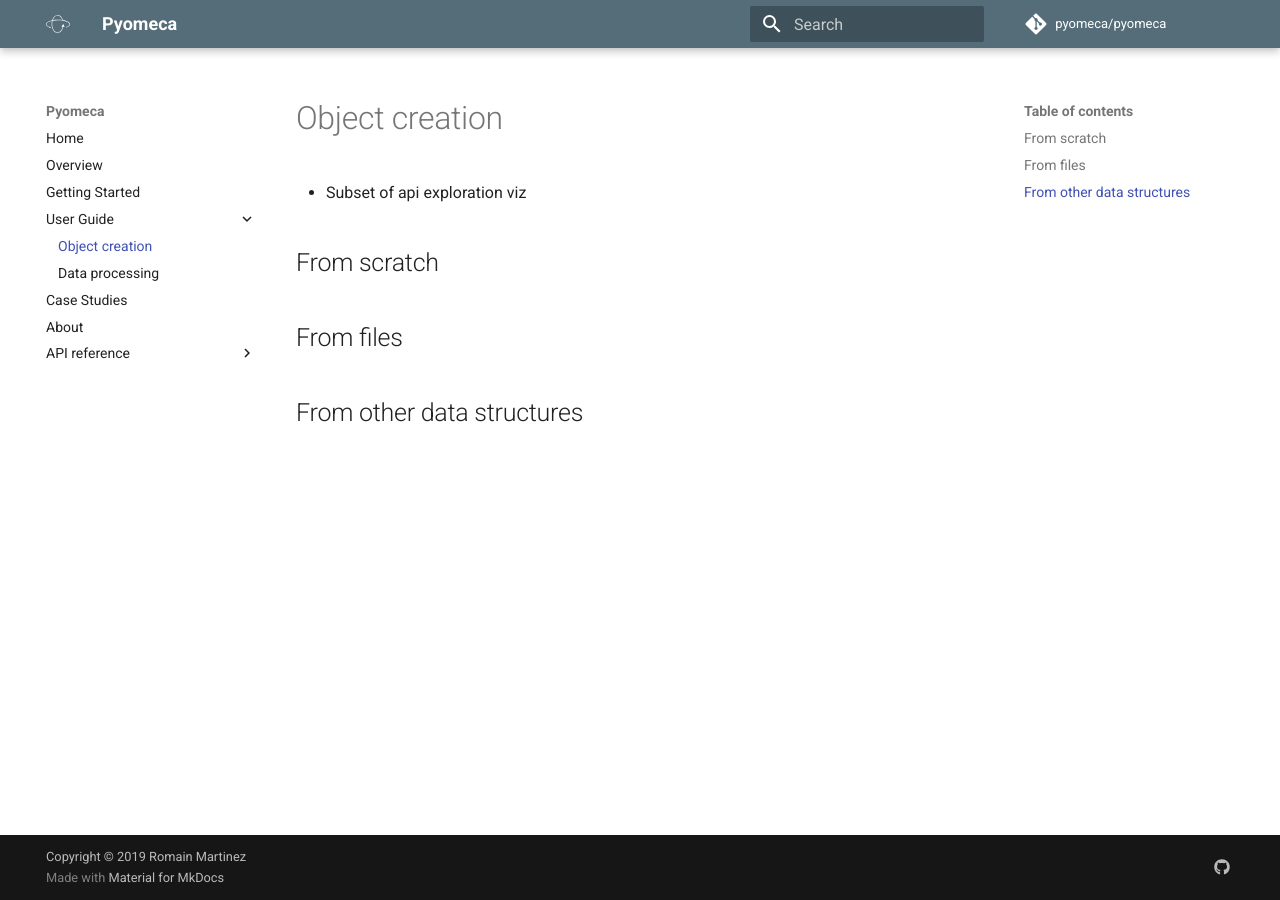
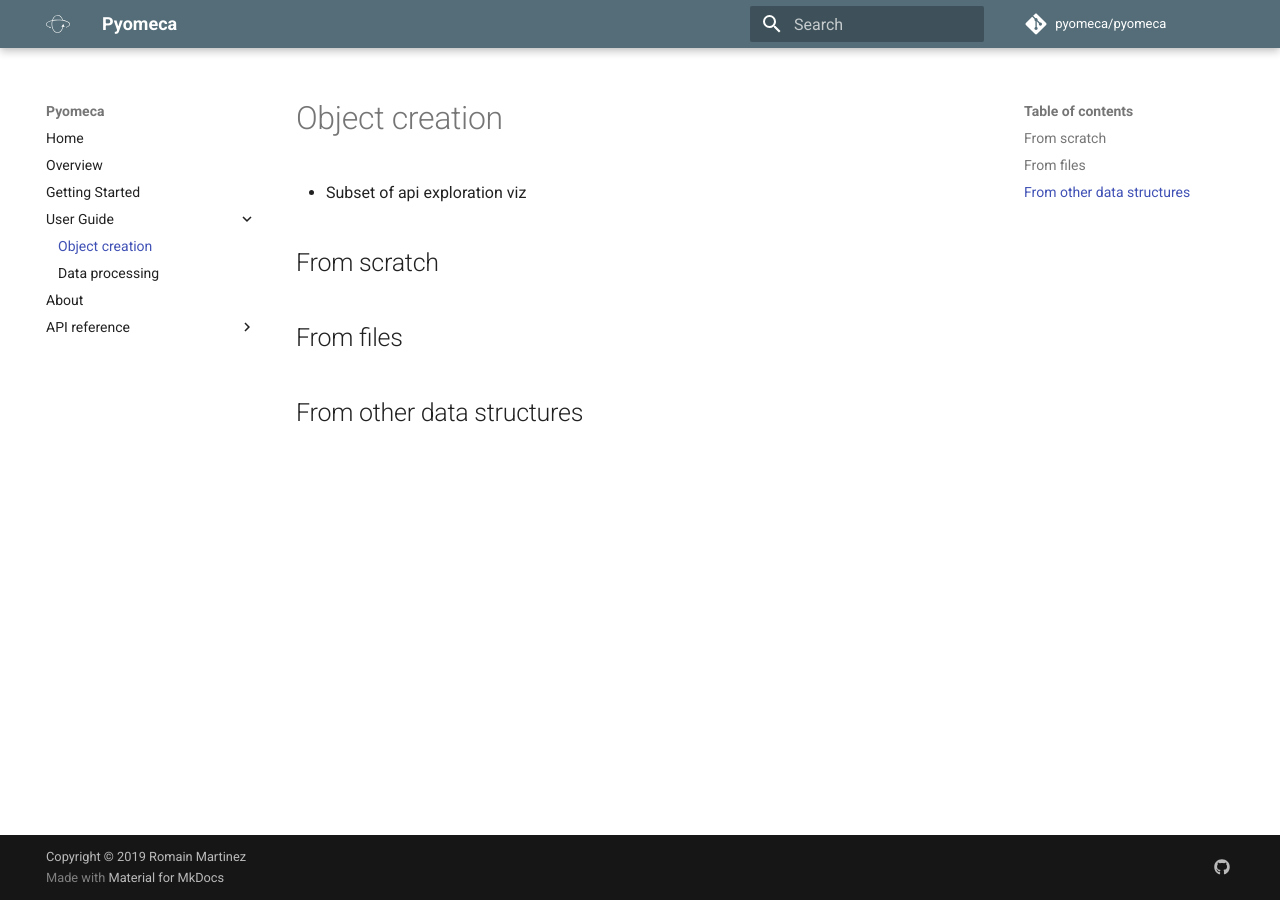
Before and after one commit to romainmartinez/motion, an MkDocs documentation site: the page built from docs/object-creation.md, in a window 1280 px wide. Built offline with MkDocs 1.6.1 and Material for MkDocs 9.7.7, drawn with Linux system fonts in a browser that asks for light colours; comment, search, counter and statistics services are not loaded.

Commit message:
remove case studies section

```diff
--- a/mkdocs.yml
+++ b/mkdocs.yml
@@ -17,7 +17,6 @@ nav:
   - User Guide:
     - Object creation: object-creation.md
     - Data processing: data-processing.md
-  - Case Studies: case-studies.md
   - About: about.md
   - API reference:
       Analogs: api/analogs.md
```
Also changed, not shown: docs/case-studies.md (deleted).
